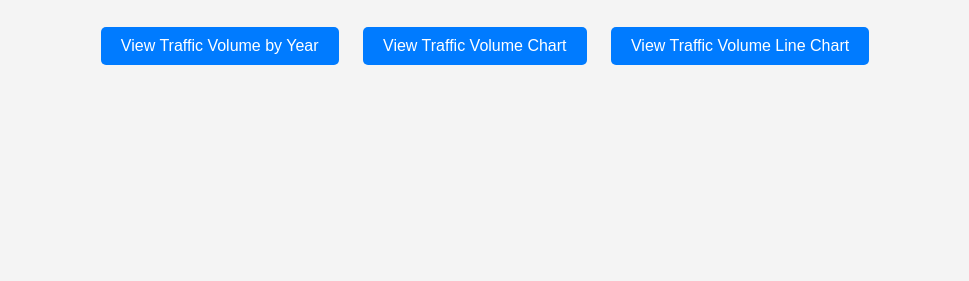
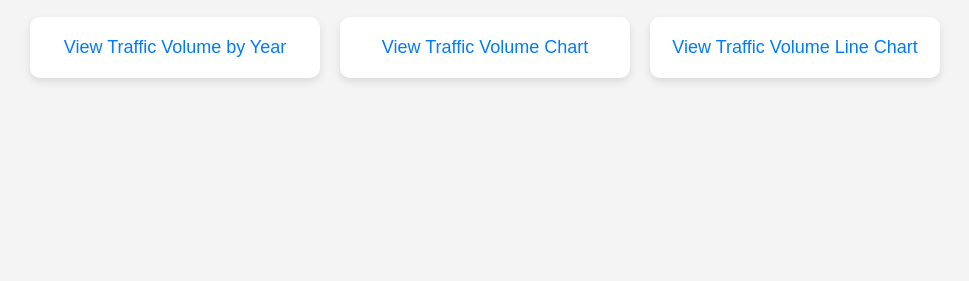
Before and after one commit to pratikgtam/-Data-Analytics-Programming-Final-Group-Project, a Flask app: template templates/index.html in a window 1280 px wide. Shown: the part 187-468 px from the top of the page, without its empty margins (155-1124 px from the left). Run offline with Flask 3, Linux system fonts and the light colour scheme; the template is opened without the code that fills it, so the values that code supplies are empty; some libraries are stand-ins or nearby versions.

Commit message:
better ui

```diff
--- a/app.py
+++ b/app.py
@@ -163,5 +163,29 @@ def volume_by_hour_of_day():
     # Render chart template
     return render_template("chart.html", image_url="/static/volume_by_hour_of_day.png")
 
+@app.route("/volume_by_location")
+def volume_by_location():
+    # Generate a bar chart for traffic volume by location (Top 10)
+    query = """
+    SELECT "Location", SUM("DailyTrafficVolume") AS total_volume
+    FROM traffic_data
+    GROUP BY "Location"
+    ORDER BY total_volume DESC
+    LIMIT 10;
+    """
+    df = pd.read_sql(query, engine)
+
+    # Create a horizontal bar chart
+    plt.figure(figsize=(10, 6))
+    df.plot(kind='barh', x='Location', y='total_volume', color='skyblue', legend=False)
+    plt.title('Top 10 Locations by Traffic Volume')
+    plt.xlabel('Total Traffic Volume')
+    plt.ylabel('Location')
+    plt.savefig("static/volume_by_location.png")  # Save chart as an image
+    plt.close()  # Close the figure
+
+    # Render chart template
+    return render_template("chart.html", image_url="/static/volume_by_location.png")
+
 if __name__ == "__main__":
     app.run(debug=True)
--- a/static/styles.css
+++ b/static/styles.css
@@ -30,6 +30,37 @@ nav ul li a {
 main {
   padding: 20px;
   text-align: center;
+}
+
+.card-container {
+  display: flex;
+  justify-content: center;
+  gap: 20px;
+  flex-wrap: wrap;
+}
+
+.card {
+  background-color: #fff;
+  border-radius: 10px;
+  box-shadow: 0 4px 8px rgba(0, 0, 0, 0.1);
+  padding: 20px;
+  text-align: center;
+  width: 250px;
+  transition: transform 0.2s;
+}
+
+.card:hover {
+  transform: translateY(-10px);
+}
+
+.card a {
+  color: #007bff;
+  text-decoration: none;
+  font-size: 18px;
+}
+
+.card a:hover {
+  color: #0056b3;
 }
 
 .button {
--- a/templates/index.html
+++ b/templates/index.html
@@ -21,9 +21,17 @@
     <main>
       <h1>Welcome to the Traffic Data Dashboard</h1>
       <p>Total Records in Database: {{ total_records }}</p>
-      <a class="button" href="/results">View Traffic Volume by Year</a>
-      <a class="button" href="/chart">View Traffic Volume Chart</a>
-      <a class="button" href="/line_chart">View Traffic Volume Line Chart</a>
+      <div class="card-container">
+        <div class="card">
+          <a href="/results">View Traffic Volume by Year</a>
+        </div>
+        <div class="card">
+          <a href="/chart">View Traffic Volume Chart</a>
+        </div>
+        <div class="card">
+          <a href="/line_chart">View Traffic Volume Line Chart</a>
+        </div>
+      </div>
     </main>
     <footer>
       <p>&copy; 2023 Traffic Data Dashboard</p>
```
Also changed, not shown: static/volume_by_location.png (added).
